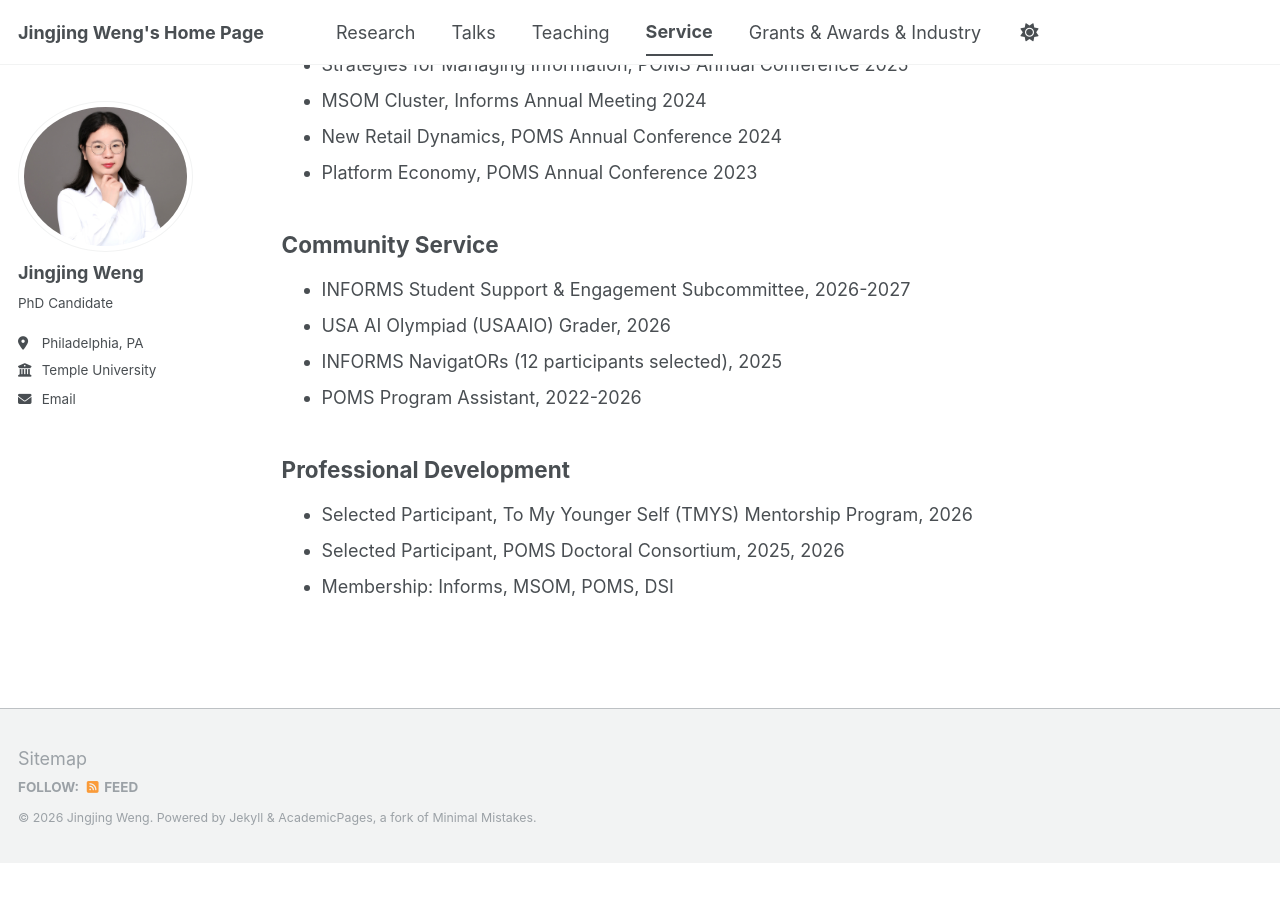
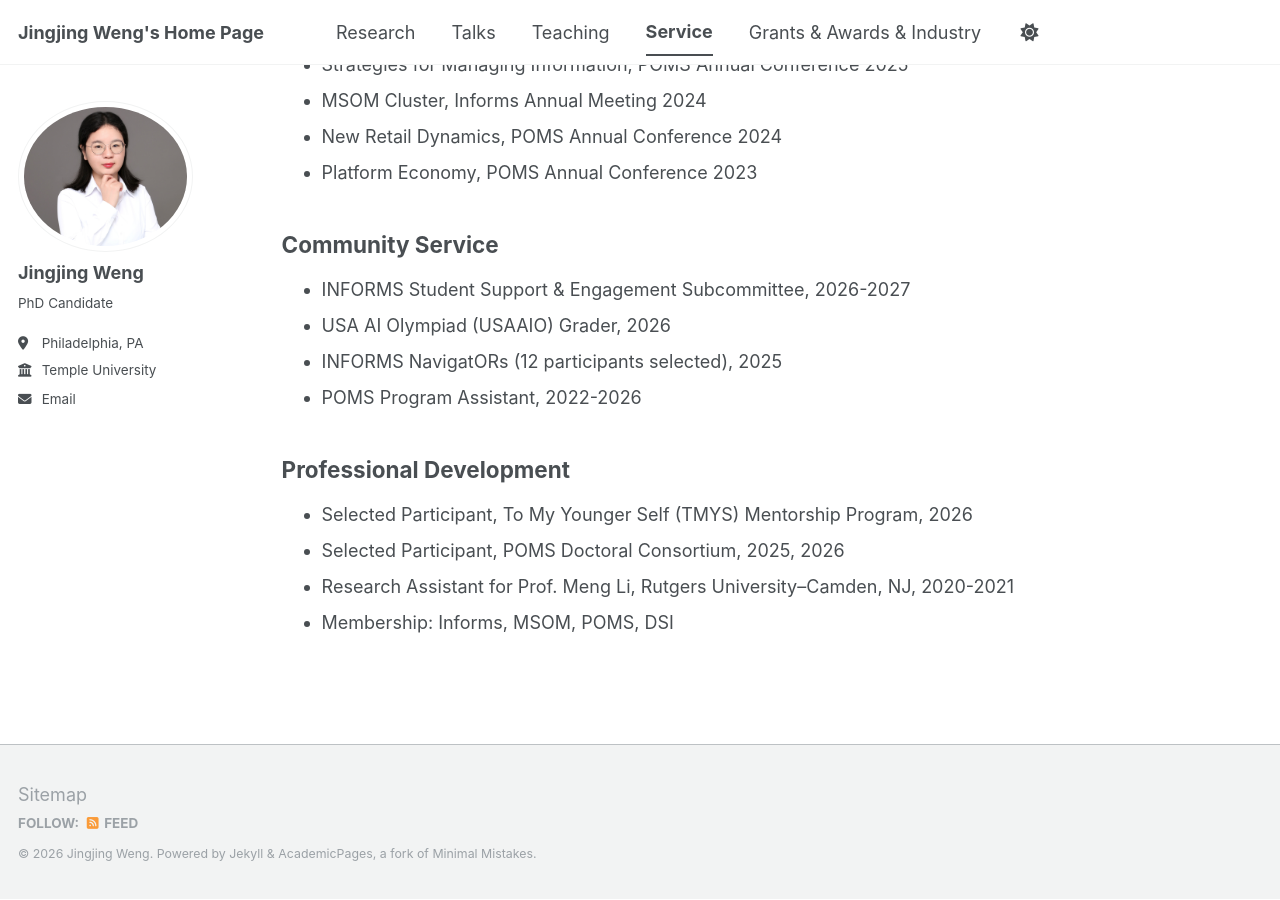
Before and after one commit to JingjingWeng/JingjingWeng.github.io, a Jekyll site: the page built from _pages/service.md, in a window 1280 px wide and 900 px high, scrolled down 618 px. Built offline with Jekyll 4.4.1, drawn with Linux system fonts in a browser that asks for light colours; a script bundle is joined from its source files by our own code; library files that are not in the unit come from our copies; before the commit the page ends 1482 px from its top, so only the background shows below that.

Commit message:
Update service.md

```diff
--- a/_pages/service.md
+++ b/_pages/service.md
@@ -34,4 +34,5 @@ author_profile: true
 ## Professional Development
 * Selected Participant, To My Younger Self (TMYS) Mentorship Program, 2026
 * Selected Participant, POMS Doctoral Consortium, 2025, 2026
+* Research Assistant for Prof. Meng Li, Rutgers University–Camden, NJ, 2020-2021
 * Membership: Informs, MSOM, POMS, DSI
```
